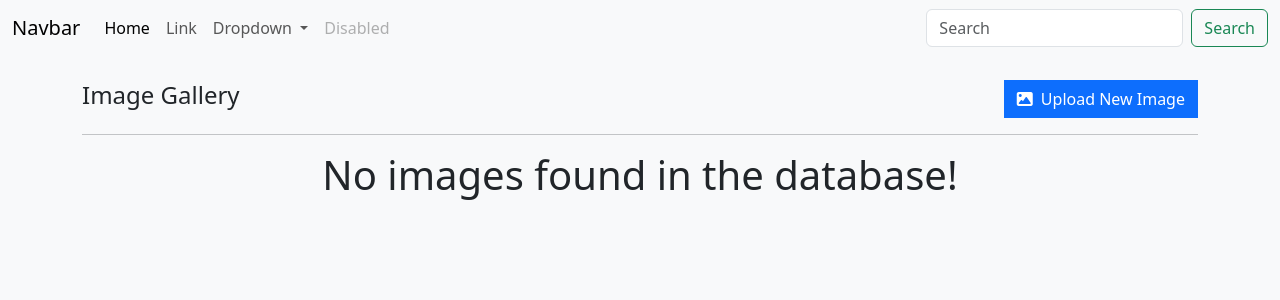
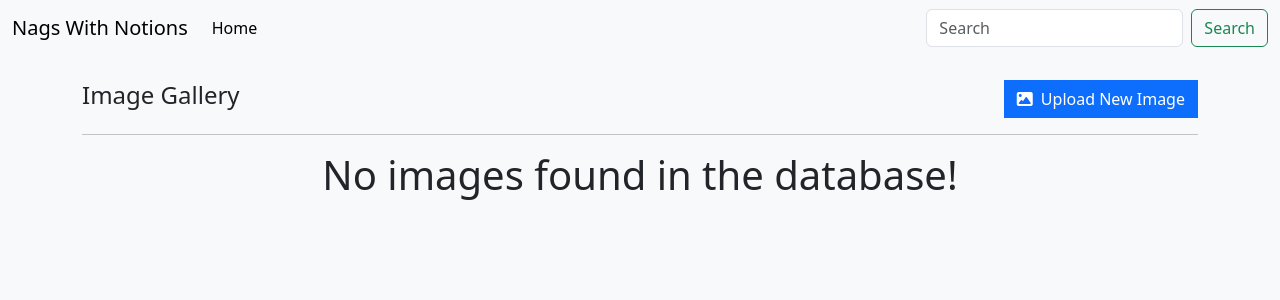
Before and after one commit to JWalshe86/nags-with-notions4, a PHP site: page /php/index.php in a window 1280 px wide. Shown: the top 300 px of the page. Run offline with PHP 8.4, Linux system fonts and the light colour scheme; data that the repository does not hold is empty; some libraries are stand-ins or nearby versions.

Commit message:
:link: Add links between gallery & home page

```diff
--- a/php/index.php
+++ b/php/index.php
@@ -9,31 +9,21 @@
 <body class='bg-light'>
 <nav class="navbar navbar-expand-lg bg-body-tertiary">
   <div class="container-fluid">
-    <a class="navbar-brand" href="#">Navbar</a>
+    <a class="navbar-brand" href="/nags-with-notions4">Nags With Notions</a>
     <button class="navbar-toggler" type="button" data-bs-toggle="collapse" data-bs-target="#navbarSupportedContent" aria-controls="navbarSupportedContent" aria-expanded="false" aria-label="Toggle navigation">
       <span class="navbar-toggler-icon"></span>
     </button>
     <div class="collapse navbar-collapse" id="navbarSupportedContent">
       <ul class="navbar-nav me-auto mb-2 mb-lg-0">
         <li class="nav-item">
-          <a class="nav-link active" aria-current="page" href="#">Home</a>
+          <a class="nav-link active" aria-current="page" href="/nags-with-notions4/">Home</a>
         </li>
-        <li class="nav-item">
-          <a class="nav-link" href="#">Link</a>
-        </li>
-        <li class="nav-item dropdown">
-          <a class="nav-link dropdown-toggle" href="#" role="button" data-bs-toggle="dropdown" aria-expanded="false">
-            Dropdown
-          </a>
           <ul class="dropdown-menu">
             <li><a class="dropdown-item" href="#">Action</a></li>
             <li><a class="dropdown-item" href="#">Another action</a></li>
             <li><hr class="dropdown-divider"></li>
             <li><a class="dropdown-item" href="#">Something else here</a></li>
           </ul>
-        </li>
-        <li class="nav-item">
-          <a class="nav-link disabled" aria-disabled="true">Disabled</a>
         </li>
       </ul>
       <form class="d-flex" role="search">
```
